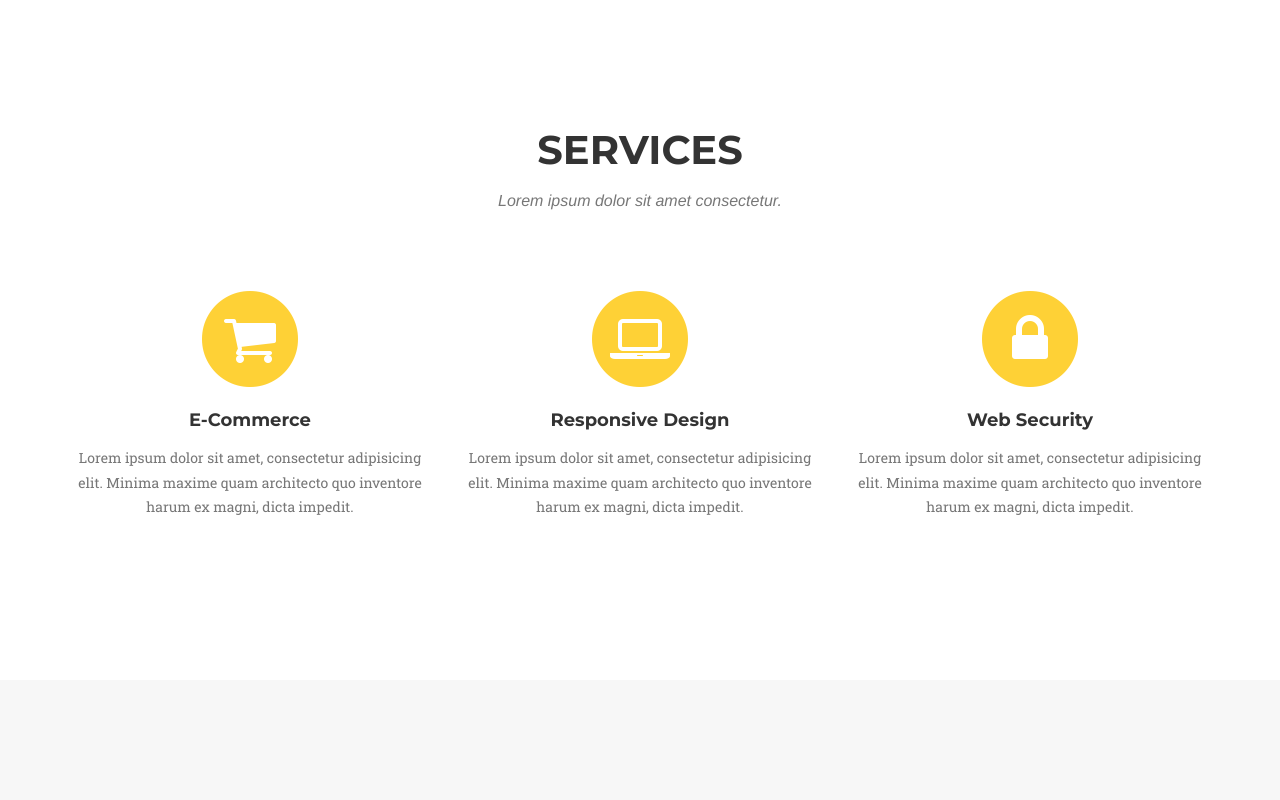
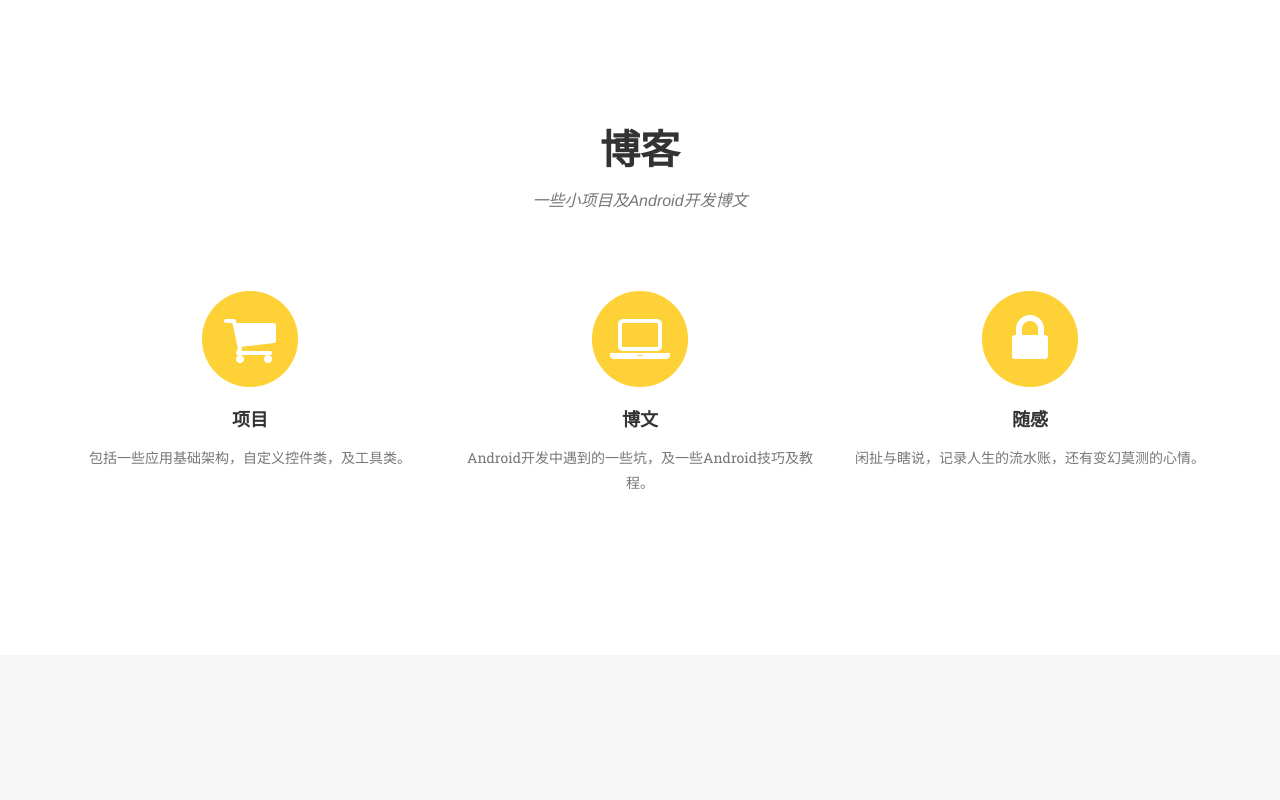
Before and after one commit to AlexMofer/JobAndroid, a plain HTML site: page index.html in a window 1280 px wide. Shown: the part 780-1580 px from the top of the page. Drawn offline with nearby package versions, Linux system fonts and the light colour scheme; a web font is replaced by a local one.

Commit message:
博文修改

```diff
--- a/index.html
+++ b/index.html
@@ -65,7 +65,7 @@
                         <a class="page-scroll" href="#about">关于</a>
                     </li>
                     <li>
-                        <a class="page-scroll" href="#team">Team</a>
+                        <a class="page-scroll" href="#team">团队</a>
                     </li>
                     <li>
                         <a class="page-scroll" href="#contact">联系</a>
@@ -93,8 +93,8 @@
         <div class="container">
             <div class="row">
                 <div class="col-lg-12 text-center">
-                    <h2 class="section-heading">Services</h2>
-                    <h3 class="section-subheading text-muted">Lorem ipsum dolor sit amet consectetur.</h3>
+                    <h2 class="section-heading">博客</h2>
+                    <h3 class="section-subheading text-muted">一些小项目及Android开发博文</h3>
                 </div>
             </div>
             <div class="row text-center">
@@ -103,24 +103,24 @@
                         <i class="fa fa-circle fa-stack-2x text-primary"></i>
                         <i class="fa fa-shopping-cart fa-stack-1x fa-inverse"></i>
                     </span>
-                    <h4 class="service-heading">E-Commerce</h4>
-                    <p class="text-muted">Lorem ipsum dolor sit amet, consectetur adipisicing elit. Minima maxime quam architecto quo inventore harum ex magni, dicta impedit.</p>
+                    <h4 class="service-heading">项目</h4>
+                    <p class="text-muted">包括一些应用基础架构，自定义控件类，及工具类。</p>
                 </div>
                 <div class="col-md-4">
                     <span class="fa-stack fa-4x">
                         <i class="fa fa-circle fa-stack-2x text-primary"></i>
                         <i class="fa fa-laptop fa-stack-1x fa-inverse"></i>
                     </span>
-                    <h4 class="service-heading">Responsive Design</h4>
-                    <p class="text-muted">Lorem ipsum dolor sit amet, consectetur adipisicing elit. Minima maxime quam architecto quo inventore harum ex magni, dicta impedit.</p>
+                    <h4 class="service-heading">博文</h4>
+                    <p class="text-muted">Android开发中遇到的一些坑，及一些Android技巧及教程。</p>
                 </div>
                 <div class="col-md-4">
                     <span class="fa-stack fa-4x">
                         <i class="fa fa-circle fa-stack-2x text-primary"></i>
                         <i class="fa fa-lock fa-stack-1x fa-inverse"></i>
                     </span>
-                    <h4 class="service-heading">Web Security</h4>
-                    <p class="text-muted">Lorem ipsum dolor sit amet, consectetur adipisicing elit. Minima maxime quam architecto quo inventore harum ex magni, dicta impedit.</p>
+                    <h4 class="service-heading">随感</h4>
+                    <p class="text-muted">闲扯与瞎说，记录人生的流水账，还有变幻莫测的心情。</p>
                 </div>
             </div>
         </div>
```
